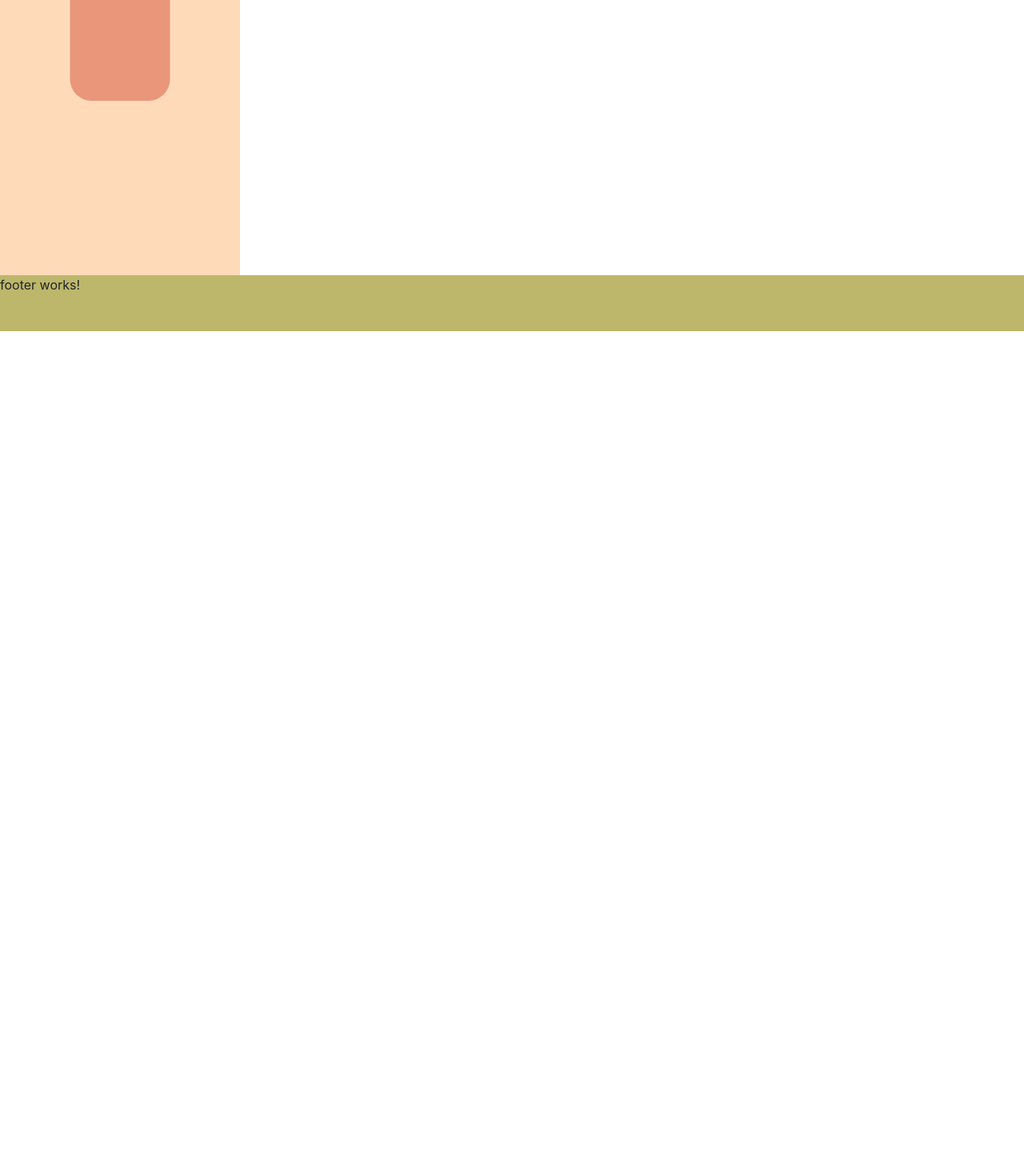
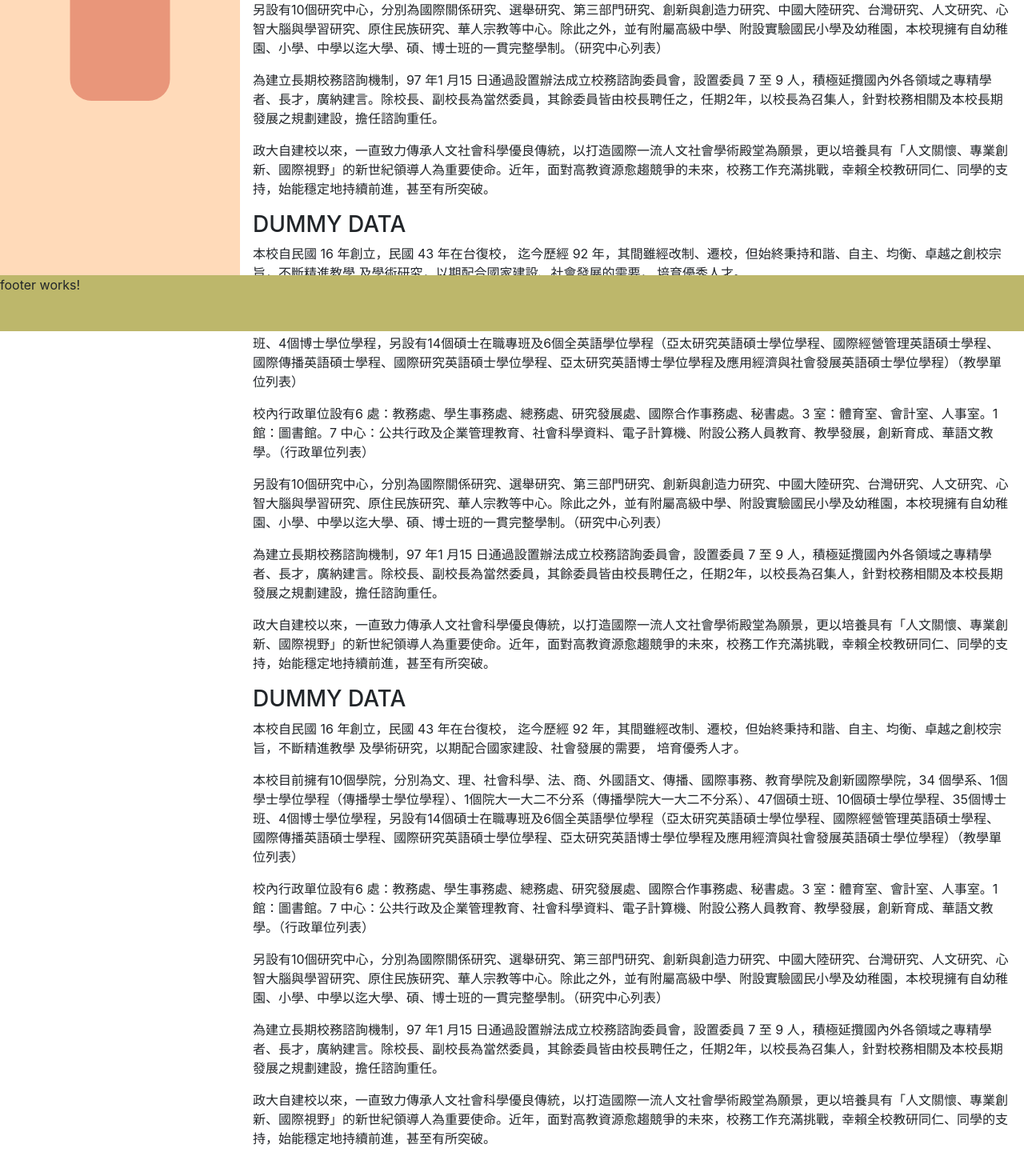
Before and after one commit to jercymat/web-plus, an Angular app: page / in a window 1280 px wide. Shown: the part 386-1856 px from the top of the page at 80% size. Before the commit the page ends 800 px from the top, so only its background shows below. Built offline with nearby package versions, Linux system fonts and the light colour scheme.

Commit message:
test: add dummy texts in cover component

```diff
--- a/src/app/body/cover/cover.component.html
+++ b/src/app/body/cover/cover.component.html
@@ -1 +1,59 @@
 <p>cover works!</p>
+<div>
+  <h3>DUMMY DATA</h3>
+  <p>本校自民國 16 年創立，民國 43 年在台復校， 迄今歷經 92 年，其間雖經改制、遷校，但始終秉持和諧、自主、均衡、卓越之創校宗旨，不斷精進教學 及學術研究，以期配合國家建設、社會發展的需要， 培育優秀人才。</p>
+  <p></p>
+  <p>本校目前擁有10個學院，分別為文、理、社會科學、法、商、外國語文、傳播、國際事務、教育學院及創新國際學院，34 個學系、1個學士學位學程（傳播學士學位學程）、1個院大一大二不分系（傳播學院大一大二不分系）、47個碩士班、10個碩士學位學程、35個博士班、4個博士學位學程，另設有14個碩士在職專班及6個全英語學位學程（亞太研究英語碩士學位學程、國際經營管理英語碩士學程、國際傳播英語碩士學程、國際研究英語碩士學位學程、亞太研究英語博士學位學程及應用經濟與社會發展英語碩士學位學程）（教學單位列表）</p>
+  <p></p>
+  <p>校內行政單位設有6 處：教務處、學生事務處、總務處、研究發展處、國際合作事務處、秘書處。3 室：體育室、會計室、人事室。1 館：圖書館。7 中心：公共行政及企業管理教育、社會科學資料、電子計算機、附設公務人員教育、教學發展，創新育成、華語文教學。（行政單位列表）</p>
+  <p></p>
+  <p>另設有10個研究中心，分別為國際關係研究、選舉研究、第三部門研究、創新與創造力研究、中國大陸研究、台灣研究、人文研究、心智大腦與學習研究、原住民族研究、華人宗教等中心。除此之外，並有附屬高級中學、附設實驗國民小學及幼稚園，本校現擁有自幼稚園、小學、中學以迄大學、碩、博士班的一貫完整學制。（研究中心列表）</p>
+  <p></p>
+  <p>為建立長期校務諮詢機制，97 年1 月15 日通過設置辦法成立校務諮詢委員會，設置委員 7 至 9 人，積極延攬國內外各領域之專精學者、長才，廣納建言。除校長、副校長為當然委員，其餘委員皆由校長聘任之，任期2年，以校長為召集人，針對校務相關及本校長期發展之規劃建設，擔任諮詢重任。</p>
+  <p></p>
+  <p>政大自建校以來，一直致力傳承人文社會科學優良傳統，以打造國際一流人文社會學術殿堂為願景，更以培養具有「人文關懷、專業創新、國際視野」的新世紀領導人為重要使命。近年，面對高教資源愈趨競爭的未來，校務工作充滿挑戰，幸賴全校教研同仁、同學的支持，始能穩定地持續前進，甚至有所突破。</p>
+</div>
+<div>
+  <h3>DUMMY DATA</h3>
+  <p>本校自民國 16 年創立，民國 43 年在台復校， 迄今歷經 92 年，其間雖經改制、遷校，但始終秉持和諧、自主、均衡、卓越之創校宗旨，不斷精進教學 及學術研究，以期配合國家建設、社會發展的需要， 培育優秀人才。</p>
+  <p></p>
+  <p>本校目前擁有10個學院，分別為文、理、社會科學、法、商、外國語文、傳播、國際事務、教育學院及創新國際學院，34
+    個學系、1個學士學位學程（傳播學士學位學程）、1個院大一大二不分系（傳播學院大一大二不分系）、47個碩士班、10個碩士學位學程、35個博士班、4個博士學位學程，另設有14個碩士在職專班及6個全英語學位學程（亞太研究英語碩士學位學程、國際經營管理英語碩士學程、國際傳播英語碩士學程、國際研究英語碩士學位學程、亞太研究英語博士學位學程及應用經濟與社會發展英語碩士學位學程）（教學單位列表）
+  </p>
+  <p></p>
+  <p>校內行政單位設有6 處：教務處、學生事務處、總務處、研究發展處、國際合作事務處、秘書處。3 室：體育室、會計室、人事室。1 館：圖書館。7
+    中心：公共行政及企業管理教育、社會科學資料、電子計算機、附設公務人員教育、教學發展，創新育成、華語文教學。（行政單位列表）</p>
+  <p></p>
+  <p>
+    另設有10個研究中心，分別為國際關係研究、選舉研究、第三部門研究、創新與創造力研究、中國大陸研究、台灣研究、人文研究、心智大腦與學習研究、原住民族研究、華人宗教等中心。除此之外，並有附屬高級中學、附設實驗國民小學及幼稚園，本校現擁有自幼稚園、小學、中學以迄大學、碩、博士班的一貫完整學制。（研究中心列表）
+  </p>
+  <p></p>
+  <p>為建立長期校務諮詢機制，97 年1 月15 日通過設置辦法成立校務諮詢委員會，設置委員 7 至 9
+    人，積極延攬國內外各領域之專精學者、長才，廣納建言。除校長、副校長為當然委員，其餘委員皆由校長聘任之，任期2年，以校長為召集人，針對校務相關及本校長期發展之規劃建設，擔任諮詢重任。</p>
+  <p></p>
+  <p>
+    政大自建校以來，一直致力傳承人文社會科學優良傳統，以打造國際一流人文社會學術殿堂為願景，更以培養具有「人文關懷、專業創新、國際視野」的新世紀領導人為重要使命。近年，面對高教資源愈趨競爭的未來，校務工作充滿挑戰，幸賴全校教研同仁、同學的支持，始能穩定地持續前進，甚至有所突破。
+  </p>
+</div>
+<div>
+  <h3>DUMMY DATA</h3>
+  <p>本校自民國 16 年創立，民國 43 年在台復校， 迄今歷經 92 年，其間雖經改制、遷校，但始終秉持和諧、自主、均衡、卓越之創校宗旨，不斷精進教學 及學術研究，以期配合國家建設、社會發展的需要， 培育優秀人才。</p>
+  <p></p>
+  <p>本校目前擁有10個學院，分別為文、理、社會科學、法、商、外國語文、傳播、國際事務、教育學院及創新國際學院，34
+    個學系、1個學士學位學程（傳播學士學位學程）、1個院大一大二不分系（傳播學院大一大二不分系）、47個碩士班、10個碩士學位學程、35個博士班、4個博士學位學程，另設有14個碩士在職專班及6個全英語學位學程（亞太研究英語碩士學位學程、國際經營管理英語碩士學程、國際傳播英語碩士學程、國際研究英語碩士學位學程、亞太研究英語博士學位學程及應用經濟與社會發展英語碩士學位學程）（教學單位列表）
+  </p>
+  <p></p>
+  <p>校內行政單位設有6 處：教務處、學生事務處、總務處、研究發展處、國際合作事務處、秘書處。3 室：體育室、會計室、人事室。1 館：圖書館。7
+    中心：公共行政及企業管理教育、社會科學資料、電子計算機、附設公務人員教育、教學發展，創新育成、華語文教學。（行政單位列表）</p>
+  <p></p>
+  <p>
+    另設有10個研究中心，分別為國際關係研究、選舉研究、第三部門研究、創新與創造力研究、中國大陸研究、台灣研究、人文研究、心智大腦與學習研究、原住民族研究、華人宗教等中心。除此之外，並有附屬高級中學、附設實驗國民小學及幼稚園，本校現擁有自幼稚園、小學、中學以迄大學、碩、博士班的一貫完整學制。（研究中心列表）
+  </p>
+  <p></p>
+  <p>為建立長期校務諮詢機制，97 年1 月15 日通過設置辦法成立校務諮詢委員會，設置委員 7 至 9
+    人，積極延攬國內外各領域之專精學者、長才，廣納建言。除校長、副校長為當然委員，其餘委員皆由校長聘任之，任期2年，以校長為召集人，針對校務相關及本校長期發展之規劃建設，擔任諮詢重任。</p>
+  <p></p>
+  <p>
+    政大自建校以來，一直致力傳承人文社會科學優良傳統，以打造國際一流人文社會學術殿堂為願景，更以培養具有「人文關懷、專業創新、國際視野」的新世紀領導人為重要使命。近年，面對高教資源愈趨競爭的未來，校務工作充滿挑戰，幸賴全校教研同仁、同學的支持，始能穩定地持續前進，甚至有所突破。
+  </p>
+</div>
```
